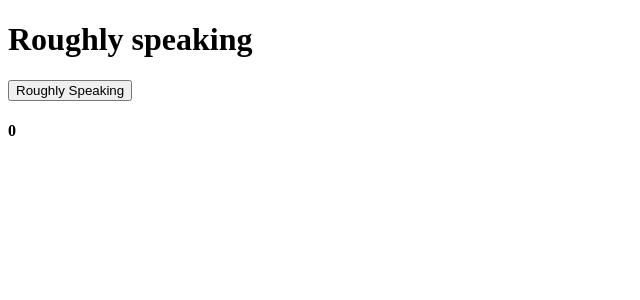
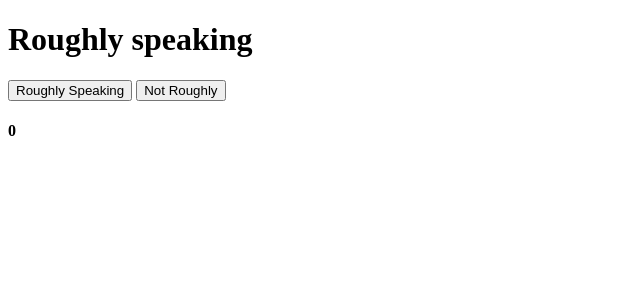
Before and after one commit to jjscout/jjscout.github.io, a Jekyll site: the page index_roughly_speaking.html, which Jekyll copies as it is, in a window 1280 px wide. Shown: the top 300 px of the page, without its empty margins (0-640 px from the left). Built offline with Jekyll 4.4.1, drawn with Linux system fonts in a browser that asks for light colours.

Commit message:
added minus

```diff
--- a/index_roughly_speaking.html
+++ b/index_roughly_speaking.html
@@ -20,6 +20,9 @@
                 <button ng-click="rs = rs + 1" ng-init="rs=0">
                 Roughly Speaking
                 </button>
+                <button ng-click="rs = rs - 1">
+                Not Roughly
+                </button>
                 <br>
                 <h4>{{rs}}</h4>
                 <br>
```
